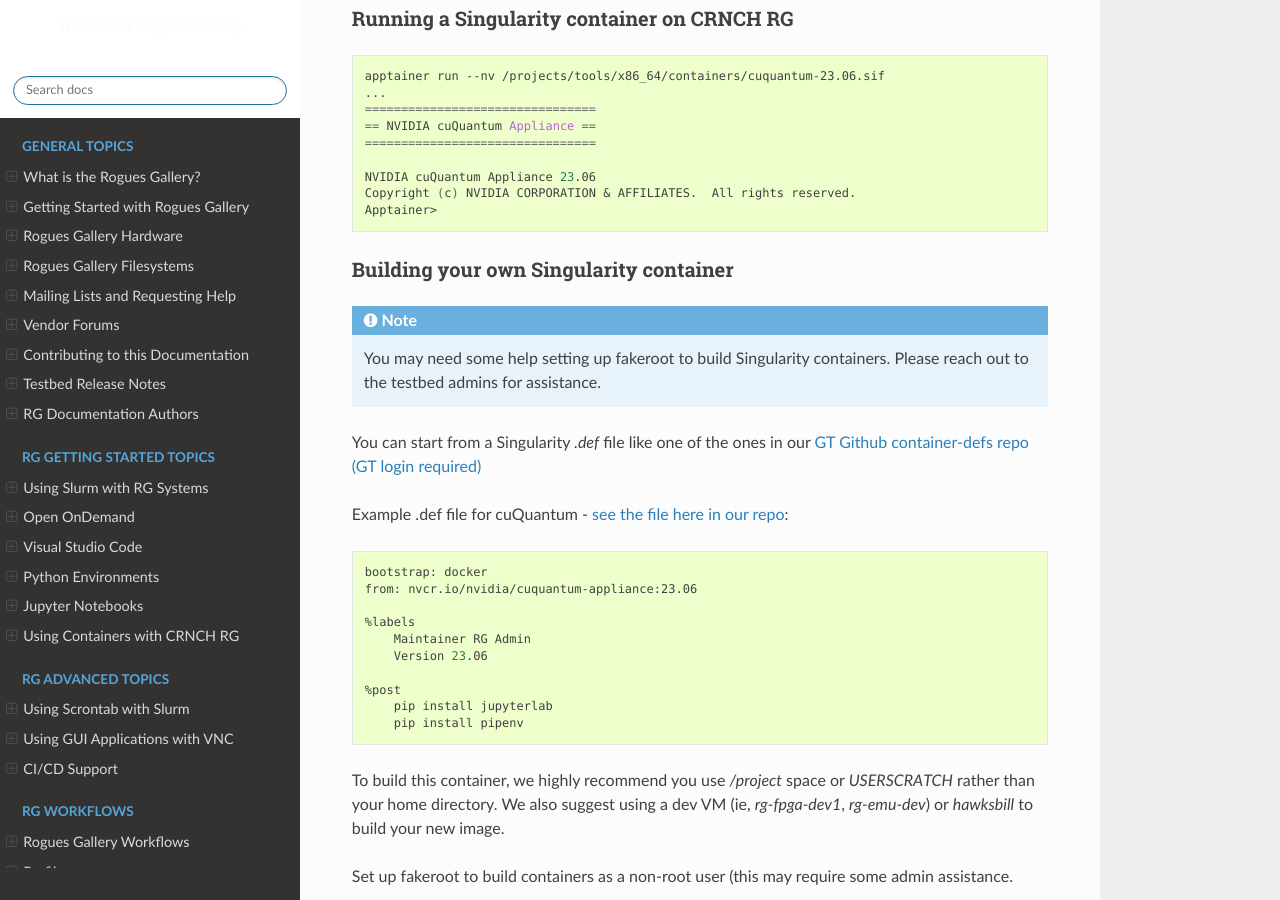
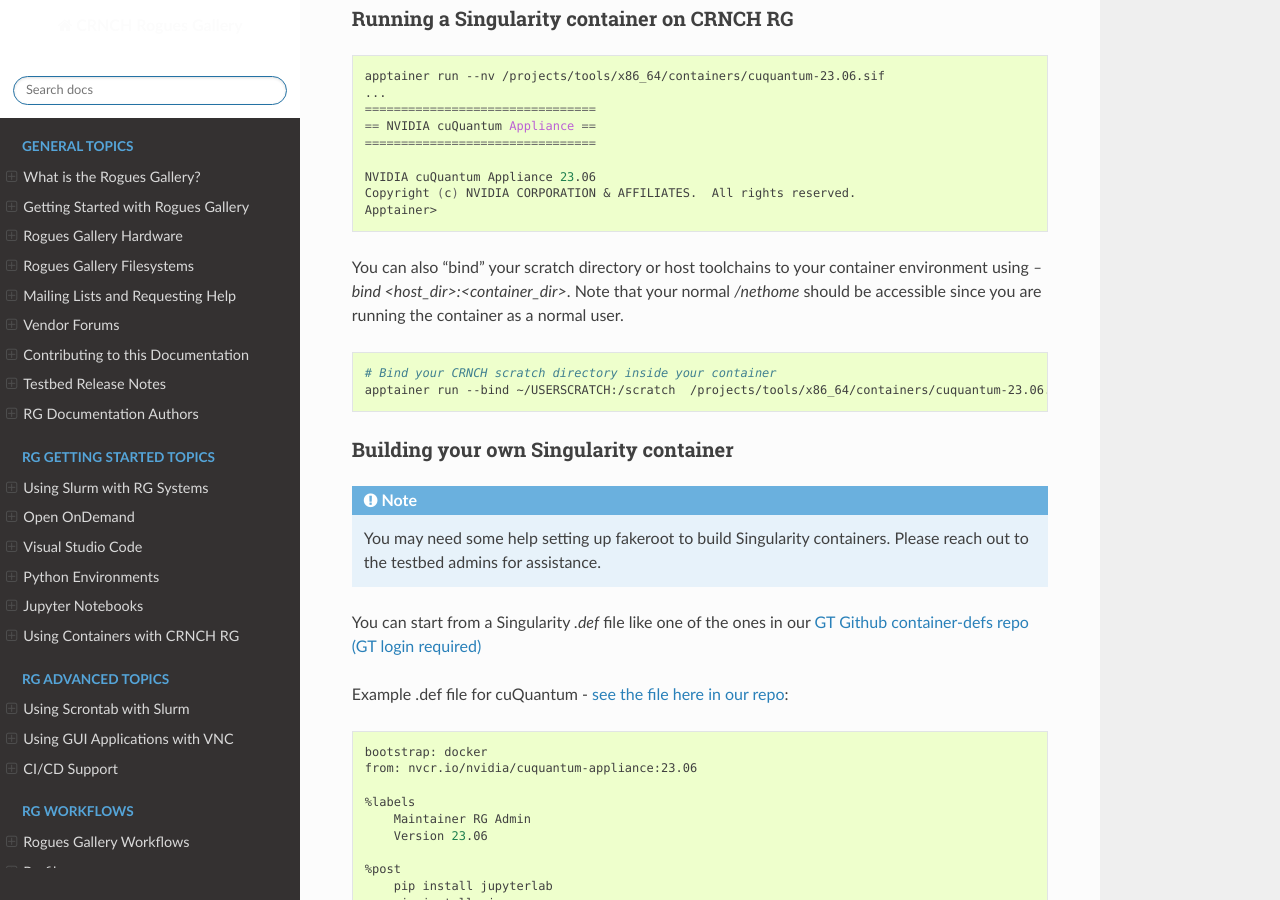
Before and after one commit to gt-crnch-rg/read-the-docs, a Sphinx documentation site: the page built from docs/containers/containers-singularity.rst, in a window 1280 px wide and 900 px high, scrolled down 723 px. Built offline with Sphinx 7.4.7 and the Read the Docs theme 2.0.0, drawn with Linux system fonts in a browser that asks for light colours; pages that are not in the unit, such as notebooks, are missing from menus; some of the changed text lies outside the part shown.

Commit message:
Update containers-singularity.rst

```diff
--- a/docs/containers/containers-singularity.rst
+++ b/docs/containers/containers-singularity.rst
@@ -31,6 +31,14 @@
     NVIDIA cuQuantum Appliance 23.06
     Copyright (c) NVIDIA CORPORATION & AFFILIATES.  All rights reserved.
     Apptainer>
+
+
+You can also "bind" your scratch directory or host toolchains to your container environment using `--bind <host_dir>:<container_dir>`. Note that your normal `/nethome` should be accessible since you are running the container as a normal user.
+
+.. code:: shell
+
+    # Bind your CRNCH scratch directory inside your container
+    apptainer run --bind ~/USERSCRATCH:/scratch  /projects/tools/x86_64/containers/cuquantum-23.06.sif
 
 Building your own Singularity container
 ~~~~~~~~~~~~~~~~~~~~~~~~~~~~~~~~~~~~~~~
@@ -132,6 +140,7 @@
 
 Other Resources
 ~~~~~~~~~~~~~~~
+- `HSF Software Carpentry Apptainer tutorial <https://hsf-training.github.io/hsf-training-singularity-webpage/>`__
 - `Singularity tutorial <https://github.com/Singularity-tutorial/Singularity-tutorial.github.io>`__
 - `OSC Guide to Running Docker and Singularity Images <https://www.osc.edu/book/export/html/4678>`__
 - `Using Apptainer on a cluster environment <https://docs.hpc.shef.ac.uk/en/latest/bessemer/software/apps/singularity.html#>`__
```
